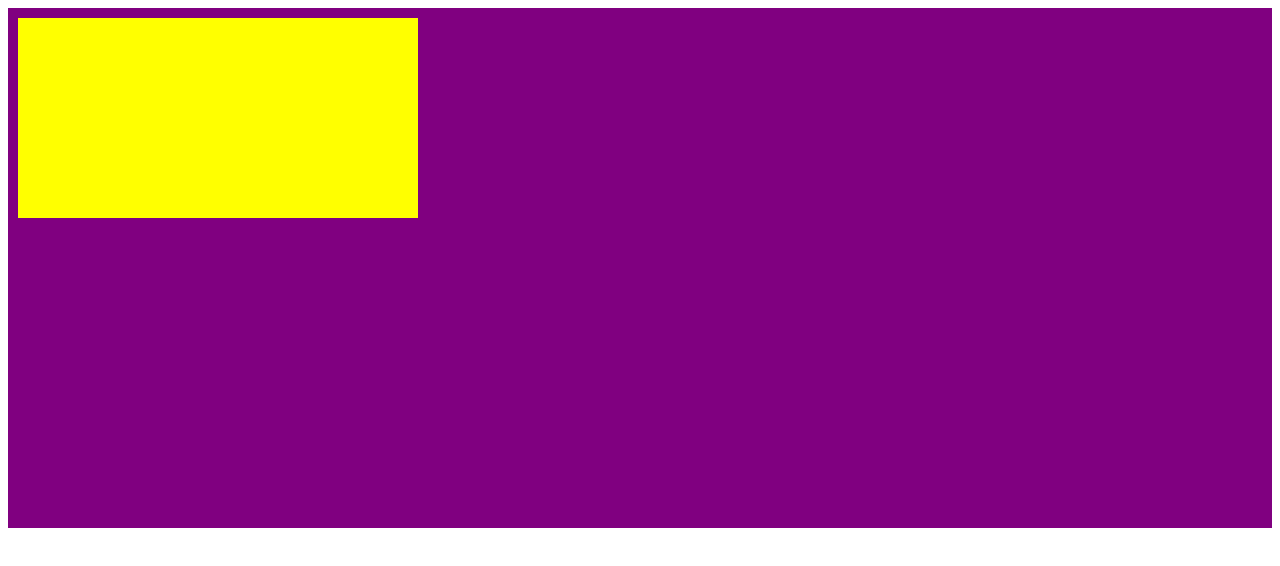
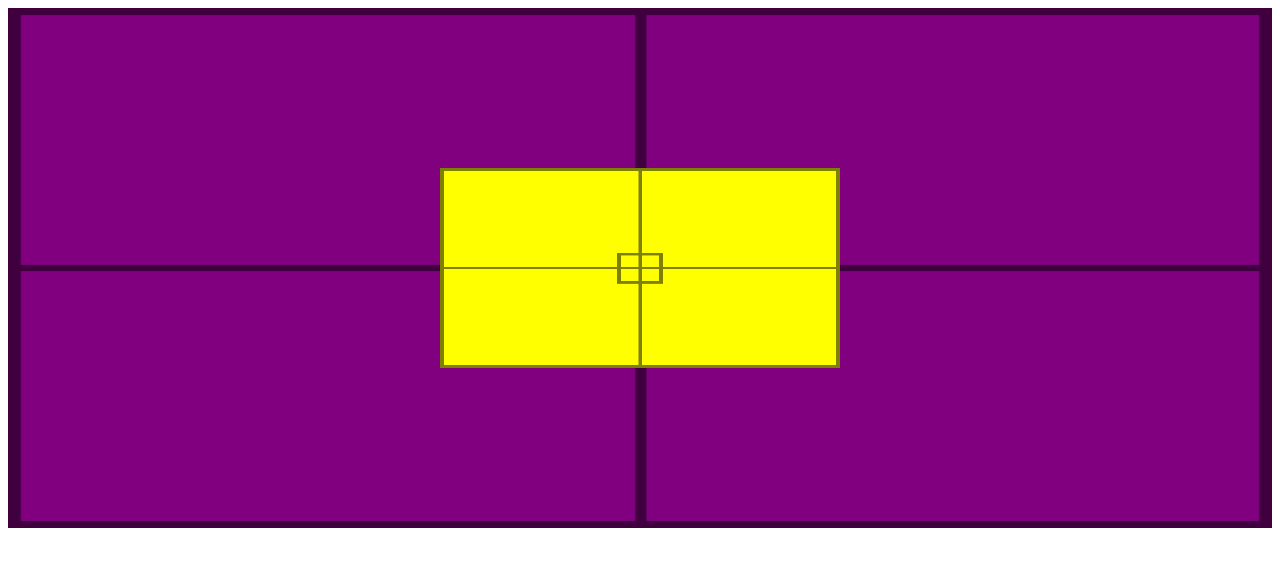
Before and after one commit to SophiaBeltrao/html-css, a plain HTML site: page exercícios/ex022/fundo007.html in a window 1280 px wide. Drawn offline with Linux system fonts and the light colour scheme.

Commit message:
fundo007

```diff
--- a/exercícios/ex022/fundo007.html
+++ b/exercícios/ex022/fundo007.html
@@ -6,14 +6,27 @@
     <title>Alinhamento vertical</title>
     <style>
         #container{
+            background-image: url('imagens/target001.png');
+            background-size: 100% 100%;
+
+            position: relative;
             height: 500px;
             padding: 10px;
             background-color: purple;
         }
         #conteudo{
+            background-image: url('imagens/target001.png');
+            background-size: 100% 100%;
+
+            position: absolute;
             height: 200px;
             width: 400px;
             background-color: yellow;
+
+            left: 50%;
+            top: 50%;
+
+            transform: translate(-50%, -50%);
 
         }
     </style>
```
